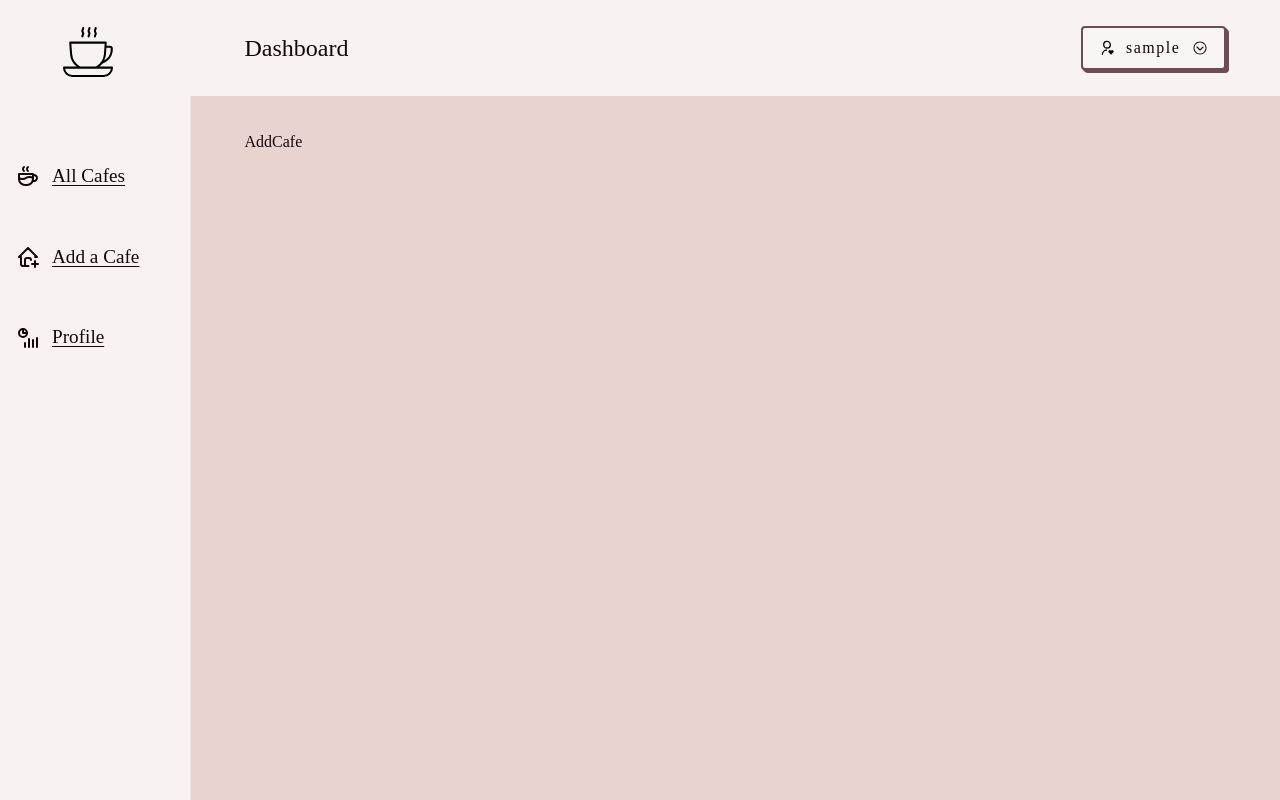
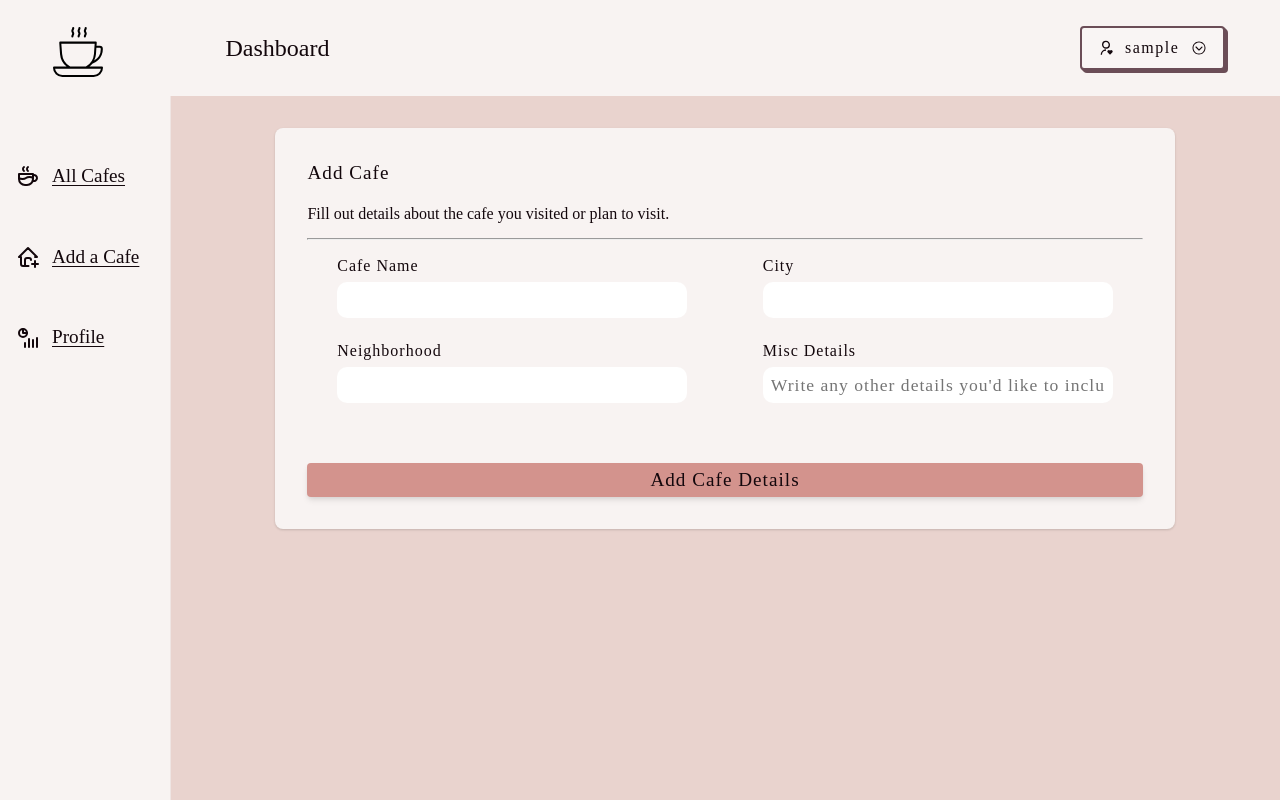
Before and after one commit to whitneywind/cafe-tracking, a React (Create React App) app in the folder client/: page /dashboard/add-cafe in a window 1280 px wide. Built offline with nearby package versions, Linux system fonts and the light colour scheme; sample sign-in values are in the browser's storage.

Commit message:
add cafe page

```diff
--- a/client/src/App.js
+++ b/client/src/App.js
@@ -13,12 +13,15 @@ function App() {
     <BrowserRouter>
       <Routes>
         <Route path="/" element={<Landing />}></Route>
-        <Route path="dashboard" element={
-          <ProtectedRoute>
-            <SharedLayout />
-          </ProtectedRoute>
-        }>
-          <Route path="all-cafes" element={<AllCafes />} />
+        <Route
+          path="dashboard"
+          element={
+            <ProtectedRoute>
+              <SharedLayout />
+            </ProtectedRoute>
+          }
+        >
+          <Route index element={<AllCafes />} />
           <Route path="add-cafe" element={<AddCafe />} />
           <Route path="profile" element={<Profile />} />
         </Route>
--- a/client/src/assets/linkInfo.js
+++ b/client/src/assets/linkInfo.js
@@ -1,24 +1,24 @@
-import { TbHomePlus, TbCoffee, TbChartInfographic } from "react-icons/tb"
+import { TbHomePlus, TbCoffee, TbChartInfographic } from "react-icons/tb";
 
 const links = [
   {
     id: 1,
-        name: 'All Cafes',
-        path: 'all-cafes',
-        icon: <TbCoffee />
+    name: "All Cafes",
+    path: "/dashboard",
+    icon: <TbCoffee />,
   },
   {
     id: 2,
-        name: 'Add a Cafe',
-        path: 'add-cafe',
-        icon: <TbHomePlus />
+    name: "Add a Cafe",
+    path: "add-cafe",
+    icon: <TbHomePlus />,
   },
   {
     id: 3,
-        name: 'Profile',
-        path: 'profile',
-        icon: <TbChartInfographic />
+    name: "Profile",
+    path: "profile",
+    icon: <TbChartInfographic />,
   },
-]
+];
 
-export default links
+export default links;
--- a/client/src/assets/wrappers/LandingWrapper.js
+++ b/client/src/assets/wrappers/LandingWrapper.js
@@ -38,7 +38,7 @@ const Wrapper = styled.main`
 
     p {
         text-align: justify;
-        margin-bottom: 2rem;
+        margin-bottom: 3rem;
     }
 
     .main-img {
@@ -52,12 +52,12 @@ const Wrapper = styled.main`
         background-color: var(--mainColor2);
         box-shadow: var(--shadow-1);
         border: transparent;
-        letter-spacing: 1px;
+        letter-spacing: 1.5px;
         padding: 1rem;
         text-decoration: none;
         display: block;
-            margin: 0 auto;
-            width: fit-content;
+        margin: 0 auto;
+        width: fit-content;
     }
 
     @media (min-width: 750px) {
--- a/client/src/assets/wrappers/ProfileWrapper.js
+++ b/client/src/assets/wrappers/ProfileWrapper.js
@@ -1,4 +1,4 @@
-import styles from 'styled-components'
+import styles from "styled-components";
 
 const Wrapper = styles.div`
   form {
@@ -7,8 +7,8 @@ const Wrapper = styles.div`
     background: var(--mainColor1Alt);
     box-shadow: 0 1px 3px 0 rgba(0, 0, 0, 0.1), 0 1px 2px 0 rgba(0, 0, 0, 0.06);
     padding: 1rem 2rem 2rem;
-    font-size: 1.4rem;
-    border-radius: 0.25rem;
+    font-size: 1.2rem;
+    border-radius: 0.5rem;
     letter-spacing: 1px;
   }
   .alert {
@@ -16,27 +16,29 @@ const Wrapper = styles.div`
     margin: 2rem auto;
   }
   p {
-    font-size: 1.8rem;
+    font-size: 1.7rem;
     margin-top: 0;
   }
   .form-main {
     display: flex;
     flex-direction: column;
     flex-wrap: wrap;
-    gap: 2rem;
+    gap: 1rem;
   }
   .form-row {
     margin: 0 auto;
   }
   .form-row label {
-    font-size: 1.2rem;
+    font-size: 1rem;
   }
   .form-input {
     display: block;
-    font-size: 1.3rem;
-    padding: 4px 8px;
+    font-size: 1.1rem;
+    padding: 8px 8px;
     width: 350px;
     letter-spacing: 1px;
+    border-radius: 0.5rem;
+    border: none;
   }
   .profile-btn {
     width: 100%;
@@ -56,17 +58,16 @@ const Wrapper = styles.div`
     .form-main {
         display: grid;
         grid-template-columns: 1fr 1fr 1fr;
-        gap: 0 1rem;
+        gap: 1rem;
     }
     .form-input {
         display: block;
-        font-size: 1.3rem;
-        padding: 4px 8px;
-        width: auto;
+        font-size: 1.1rem;
+        padding: 8px 8px;
+        width: 250px;
     }
-
   }
 
-  `
+  `;
 
-  export default Wrapper;
+export default Wrapper;
--- a/client/src/assets/wrappers/RegisterWrapper.js
+++ b/client/src/assets/wrappers/RegisterWrapper.js
@@ -1,4 +1,4 @@
-import styled from "styled-components"
+import styled from "styled-components";
 
 const Wrapper = styled.section`
   .form {
@@ -9,12 +9,11 @@ const Wrapper = styled.section`
     align-items: center;
     box-shadow: var(--shadow-3);
     padding: 3rem;
-        margin: 6% auto;
-        transition: all .3s ease-in;
+    margin: 6% auto 0;
+    transition: all 0.3s ease-in;
     border-radius: 0.25rem;
     color: var(--mainBlack);
     border-top: 8px solid var(--mainColor5);
-
   }
   .form:hover {
     box-shadow: var(--shadow-4);
@@ -33,7 +32,7 @@ const Wrapper = styled.section`
     text-transform: capitalize;
     letter-spacing: 1px;
     font-weight: 600;
-        color: var(--mainBlack)
+    color: var(--mainBlack);
   }
   .form-input {
     border: 1px solid var(--mainColor4);
@@ -44,7 +43,7 @@ const Wrapper = styled.section`
     background-color: white;
     color: var(--mainBlack);
     margin-bottom: 1.25rem;
-        font-family: 'Segoe UI', Tahoma, Geneva, Verdana, sans-serif
+    font-family: "Segoe UI", Tahoma, Geneva, Verdana, sans-serif;
   }
   .btn {
     cursor: pointer;
@@ -69,6 +68,10 @@ const Wrapper = styled.section`
     text-decoration: underline;
     font-size: 0.85rem;
   }
-`
+  .alert {
+    width: clamp(200px, 300px, 450px);
+    margin: 1rem auto;
+  }
+`;
 
 export default Wrapper;
--- a/client/src/assets/wrappers/SharedLayoutWrapper.js
+++ b/client/src/assets/wrappers/SharedLayoutWrapper.js
@@ -2,6 +2,7 @@ import styled from "styled-components";
 
 const Wrapper = styled.main`
   background-color: var(--mainBackgroundColor);
+  height: 100vh;
   .dashboard {
     display: grid;
     grid-template-columns: 1fr;
@@ -19,6 +20,6 @@ const Wrapper = styled.main`
       width: 90%;
     }
   }
-`
+`;
 
 export default Wrapper;
--- a/client/src/components/Alert.jsx
+++ b/client/src/components/Alert.jsx
@@ -12,7 +12,7 @@ const Alert = () => {
 const Wrapper = styled.div`
     .alert {
         width: 100%;
-        background-color: #76e176;
+        background-color: #e0e0e0;
         letter-spacing: 1px;
         border-radius: 0.15rem;
         margin-bottom: 1rem;
@@ -23,10 +23,10 @@ const Wrapper = styled.div`
         font-weight: 600;
     }
     .alert-danger {
-        background-color: #eb7d7d;
+        background-color: #b74439;
     }
     .alert-success {
-        background-color: #e0e0e0;
+        background-color: #a4caaa;
     }
 `
 
--- a/client/src/components/Sidebar.jsx
+++ b/client/src/components/Sidebar.jsx
@@ -26,7 +26,7 @@ const Wrapper = styled.section`
         .sidebar-container {
             min-height: 100vh;
             height: 100%;
-            width: 190px;
+            width: 170px;
             background: var(--mainColor1Alt);
             box-shadow: 1px 0px 0px 0px rgba(245, 245, 245, 0.56);
         }
--- a/client/src/components/SmallSidebar.jsx
+++ b/client/src/components/SmallSidebar.jsx
@@ -1,4 +1,3 @@
-import Logo from "./Logo"
 import styled from "styled-components"
 import { useAppContext } from "../context/appContext"
 import MenuLinks from "./MenuLinks"
@@ -49,8 +48,8 @@ const Wrapper = styled.aside`
   }
   .content {
     background: #fdf7f6;
-    width: 90vw;
-    height: 95vh;
+    width: 75vw;
+    height: 80vh;
     border-radius: 0.25rem;
     padding: 4rem 2rem;
     position: relative;
--- a/client/src/pages/dashboard-pages/AddCafe.jsx
+++ b/client/src/pages/dashboard-pages/AddCafe.jsx
@@ -1,6 +1,141 @@
+import styled from "styled-components";
+import { useState } from "react";
+import Alert from "../../components/Alert";
+import { useAppContext } from "../../context/appContext";
+
 const AddCafe = () => {
+  const [name, setName] = useState("");
+  const [city, setCity] = useState("");
+  const [neighborhood, setNeighborhood] = useState("");
+  const [details, setDetails] = useState("");
+
+  const { showAlert } = useAppContext();
+
+  const handleSubmit = (e) => {
+    e.preventDefault();
+  }
+
   return (
-    <div>AddCafe</div>
+    <Wrapper>
+      <div className="form-container">
+       <header>
+           <h1>Add Cafe</h1>
+           <p>Fill out details about the cafe you visited or plan to visit.</p>
+           <hr />
+        </header>
+        <form onSubmit={handleSubmit}>
+          <div className="main-form">
+
+              <div className="basic-info form-section">
+                <div className="form-row">
+                  <label htmlFor="name">Cafe Name</label>
+                  <input type="text" name="name" className="form-input" value={name} onChange={(e) => setName(e.target.value)} required />
+                </div>
+                <div className="form-row">
+                  <label htmlFor="city">City</label>
+                  <input type="text" name="city" className="form-input" value={city} onChange={(e) => setCity(e.target.value)} required />
+                </div>
+            </div>
+
+            <div className="extra-info form-section">
+              <div className="form-row">
+                <label htmlFor="neighborhood">Neighborhood</label>
+                <input type="text" name="location" className="form-input" value={neighborhood} onChange={(e) => setNeighborhood(e.target.value)} />
+              </div>
+              <div className="form-row">
+                <label htmlFor="neighborhood">Misc Details</label>
+                <input type="text" name="details" className="form-input" value={details} onChange={(e) => setDetails(e.target.value)} placeholder="Write any other details you'd like to include" />
+              </div>
+            </div>
+
+          </div>
+          <button type="submit" className="add-btn">Add Cafe Details</button>
+        </form>
+      </div>
+      {showAlert && <Alert />}
+    </Wrapper>
   )
 }
 export default AddCafe
+
+const Wrapper = styled.div`
+  h1 {
+    font-size: 1.2rem;
+    font-weight: 500;
+  }
+  p {
+    font-size: 16px;
+    line-height: 1;
+    letter-spacing: normal;
+  }
+  .form-container {
+    max-width: 90%;
+    margin: 0 auto;
+    background: var(--mainColor1Alt);
+    box-shadow: 0 1px 3px 0 rgba(0, 0, 0, 0.1), 0 1px 2px 0 rgba(0, 0, 0, 0.06);
+    padding: 1rem 2rem 2rem;
+    font-size: 1.2rem;
+    border-radius: 0.5rem;
+    letter-spacing: 1px;
+  }
+  .main-form {
+    display: flex;
+    flex-direction: column;
+    flex-wrap: wrap;
+    gap: 1rem;
+  }
+  .form-section {
+    display: flex;
+    flex-direction: column;
+    flex-wrap: wrap;
+    gap: 1rem;
+  }
+  .form-row {
+    margin: 0 auto;
+  }
+  .form-row label {
+    font-size: 1rem;
+  }
+  .form-input {
+    display: block;
+    font-size: 1.1rem;
+    padding: 8px 8px;
+    width: 350px;
+    letter-spacing: 1px;
+    border-radius: 10px;
+    border: none;
+  }
+  .add-btn {
+    width: 100%;
+    cursor: pointer;
+    color: var(--mainBlack);
+    background: var(--mainColor5Light);
+    border: transparent;
+    border-radius: 0.25rem;
+    letter-spacing: 1px;
+    padding: 0.375rem 0.75rem;
+    box-shadow: var(--shadow-2);
+    display: inline-block;
+    margin-top: 60px;
+  }
+  @media (min-width: 992px) {
+    .form-container {
+      max-width: 90%;
+      margin: 0 auto;
+      background: var(--mainColor1Alt);
+      box-shadow: 0 1px 3px 0 rgba(0, 0, 0, 0.1), 0 1px 2px 0 rgba(0, 0, 0, 0.06);
+      padding: 1rem 2rem 2rem;
+      font-size: 1.2rem;
+      border-radius: 0.5rem;
+      letter-spacing: 1px;
+    }
+    .main-form {
+      display: flex;
+      gap: 1rem;
+    }
+    .form-section {
+      display: flex;
+      flex-direction: row;
+    }
+  }
+`
```
Also changed, not shown: client/src/pages/Landing.js (+22 -11 lines), client/src/pages/Register.js (+63 -37 lines). Lines whose indentation alone changed are shown as unchanged.
